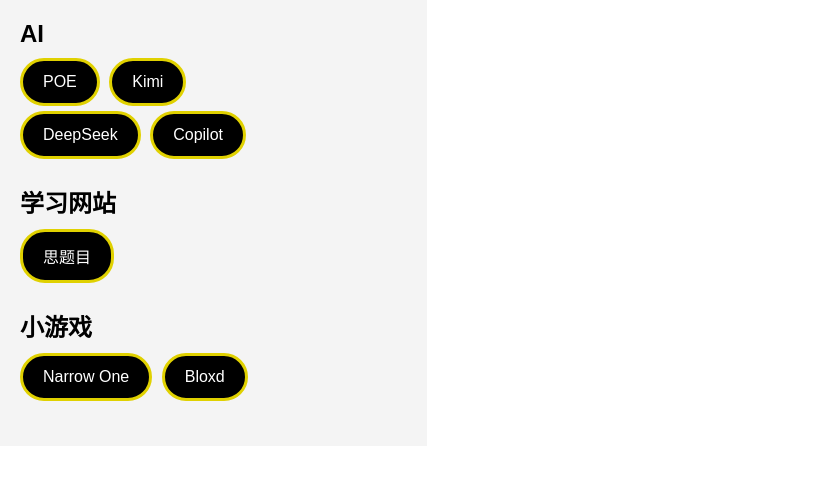
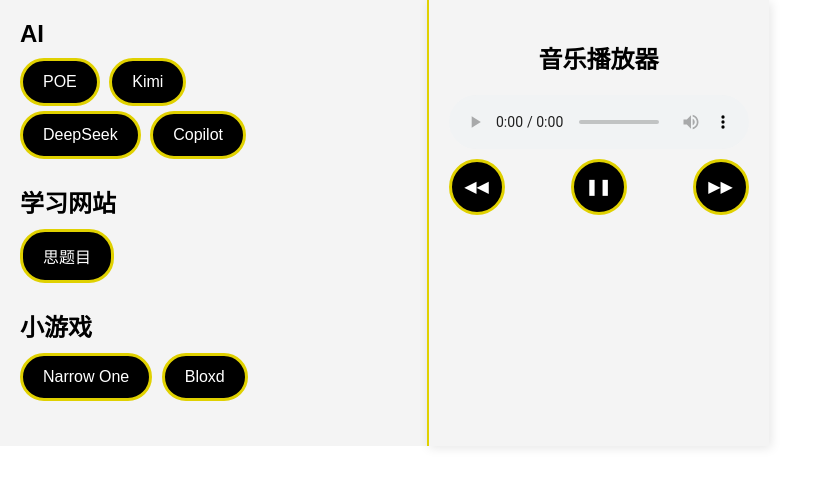
Before and after one commit to AL-sama0/useful, a plain HTML site: page index.html in a window 1280 px wide. Shown: the whole page, without its empty margins (0-814 px from the left). Drawn offline with Linux system fonts and the light colour scheme.

Commit message:
Update index.html

```diff
--- a/index.html
+++ b/index.html
@@ -3,7 +3,7 @@
 <head>
     <meta charset="UTF-8">
     <meta name="viewport" content="width=device-width, initial-scale=1.0">
-    <title>Useful Tool</title>
+    <title>Useful Tool with Music Player</title>
     <style>
         body {
             font-family: Arial, sans-serif;
@@ -39,6 +39,40 @@
         .button:hover {
             background-color: #333;
         }
+        .music-player {
+            width: 300px; /* 设置音乐播放器的宽度 */
+            padding: 20px;
+            background-color: #f4f4f4;
+            border-left: 2px solid #e0d100; /* 左边框 */
+            box-shadow: 2px 2px 10px rgba(0, 0, 0, 0.1); /* 添加阴影 */
+            display: flex;
+            flex-direction: column;
+            align-items: center;
+        }
+        audio {
+            width: 100%; /* 音频控件宽度自适应 */
+        }
+        .control-buttons {
+            display: flex;
+            justify-content: space-between;
+            width: 100%;
+            margin-top: 10px;
+        }
+        .control-button {
+            width: 50px; /* 按钮宽度 */
+            height: 50px; /* 按钮高度 */
+            background-color: black;
+            color: white;
+            border: 3px solid #e0d100; /* 边框颜色 */
+            border-radius: 50%; /* 圆形按钮 */
+            display: flex;
+            align-items: center;
+            justify-content: center;
+            cursor: pointer;
+        }
+        .control-button:hover {
+            background-color: #333;
+        }
     </style>
 </head>
 <body>
@@ -60,5 +94,64 @@
             <a href="https://Bloxd.io" class="button" target="_blank">Bloxd</a>
         </div>
     </div>
+    <div class="music-player">
+        <h2>音乐播放器</h2>
+        <audio id="audioPlayer" controls>
+            <source id="audioSource" src="song1.mp3" type="audio/mpeg">
+            您的浏览器不支持音频元素。
+        </audio>
+        <div class="control-buttons">
+            <div class="control-button" onclick="prevSong()">&#9664;&#9664;</div>
+            <div class="control-button" id="playButton" onclick="togglePlay()">&#9654;</div>
+            <div class="control-button" onclick="nextSong()">&#9654;&#9654;</div>
+        </div>
+    </div>
+
+    <script>
+        const songs = [
+            { title: "歌曲 1", src: "song1.mp3" },
+            { title: "歌曲 2", src: "song2.mp3" },
+            { title: "歌曲 3", src: "song3.mp3" }
+        ];
+
+        let currentSongIndex = 0;
+        const audioPlayer = document.getElementById('audioPlayer');
+        const audioSource = document.getElementById('audioSource');
+        const playButton = document.getElementById('playButton');
+
+        function loadSong(index) {
+            audioSource.src = songs[index].src;
+            audioPlayer.load();
+            audioPlayer.play();
+            updatePlayButton(true); // 更新按钮为暂停图标
+        }
+
+        function nextSong() {
+            currentSongIndex = (currentSongIndex + 1) % songs.length;
+            loadSong(currentSongIndex);
+        }
+
+        function prevSong() {
+            currentSongIndex = (currentSongIndex - 1 + songs.length) % songs.length;
+            loadSong(currentSongIndex);
+        }
+
+        function togglePlay() {
+            if (audioPlayer.paused) {
+                audioPlayer.play();
+                updatePlayButton(true); // 更新按钮为暂停图标
+            } else {
+                audioPlayer.pause();
+                updatePlayButton(false); // 更新按钮为播放图标
+            }
+        }
+
+        function updatePlayButton(isPlaying) {
+            playButton.innerHTML = isPlaying ? '&#10074;&#10074;' : '&#9654;'; // &#10074;&#10074; 为暂停图标
+        }
+
+        // 初始化加载第一首歌
+        loadSong(currentSongIndex);
+    </script>
 </body>
 </html>
```
